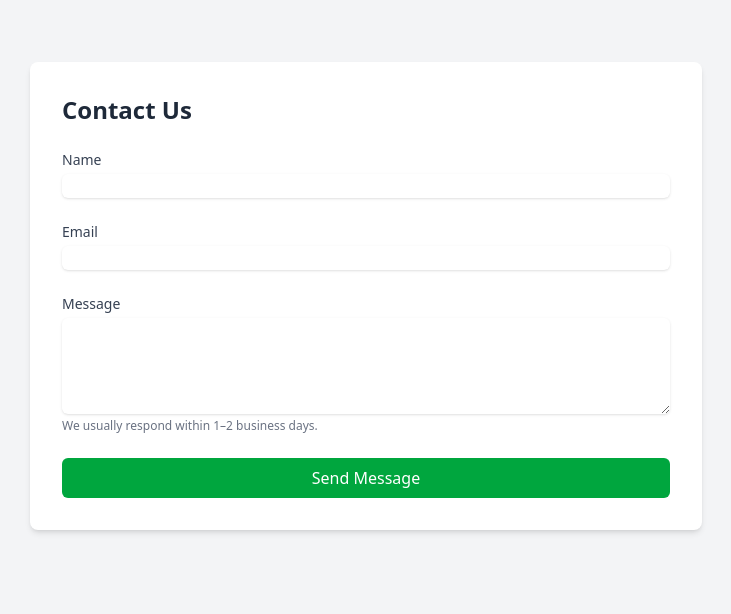
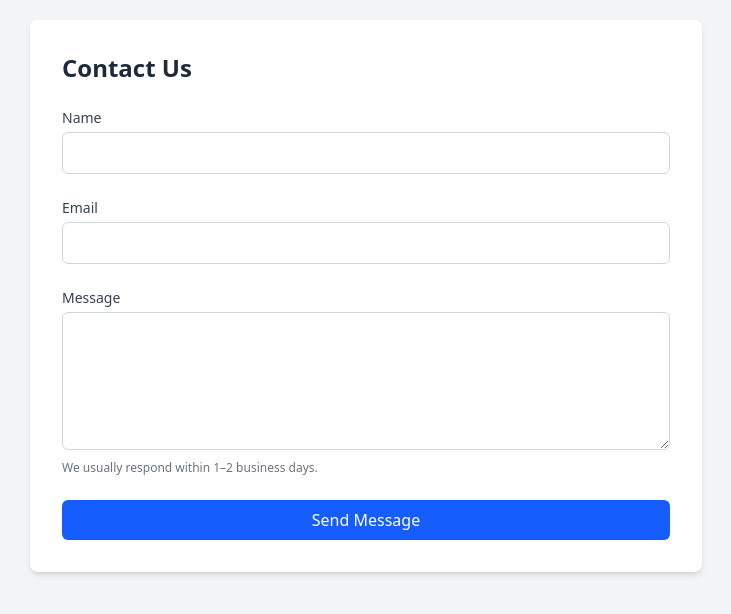
Before and after one commit to ApexAchievers/labsync, a React (Vite) app: page /contact in a window 1280 px wide. Shown: the part 104-718 px from the top of the page, without its empty margins (274-1005 px from the left). Built offline with nearby package versions, Linux system fonts and the light colour scheme; no server answers.

Commit message:
additions

```diff
--- a/src/pages/Contact.jsx
+++ b/src/pages/Contact.jsx
@@ -2,7 +2,7 @@ import React from "react";
 import { useForm, ValidationError } from "@formspree/react";
 
 export default function Contact() {
-  const [state, handleSubmit] = useForm("mwpqknya"); // Formspree ID
+  const [state, handleSubmit] = useForm("mwpqknya");
 
   if (state.succeeded) {
     return (
@@ -17,55 +17,53 @@ export default function Contact() {
   return (
     <section className="min-h-screen flex items-center justify-center bg-gray-100 px-4 py-12">
       <div className="w-full max-w-2xl bg-white shadow-md rounded-lg p-8">
-        <h2 className="text-2xl font-bold text-gray-800 mb-6">Contact Us</h2>
+        <h3 className="text-2xl font-semibold mb-6 text-gray-800">Contact Us</h3>
 
         <form onSubmit={handleSubmit} className="space-y-6">
           {/* Name */}
           <div>
-            <label htmlFor="name" className="block text-sm font-medium text-gray-700">
+            <label htmlFor="name" className="block text-sm font-medium text-gray-700 mb-1">
               Name
             </label>
             <input
-              className="mt-1 block w-full rounded-md border-gray-300 shadow-sm focus:ring-green-500 focus:border-green-500"
               id="name"
               type="text"
               name="name"
               required
+              className="w-full px-4 py-2 border border-gray-300 rounded-md text-gray-800 focus:outline-none focus:ring-2 focus:ring-blue-500 transition"
             />
             <ValidationError prefix="Name" field="name" errors={state.errors} />
           </div>
 
           {/* Email */}
           <div>
-            <label htmlFor="email" className="block text-sm font-medium text-gray-700">
+            <label htmlFor="email" className="block text-sm font-medium text-gray-700 mb-1">
               Email
             </label>
             <input
-              className="mt-1 block w-full rounded-md border-gray-300 shadow-sm focus:ring-green-500 focus:border-green-500"
               id="email"
               type="email"
               name="email"
               required
+              className="w-full px-4 py-2 border border-gray-300 rounded-md text-gray-800 focus:outline-none focus:ring-2 focus:ring-blue-500 transition"
             />
             <ValidationError prefix="Email" field="email" errors={state.errors} />
           </div>
 
           {/* Message */}
           <div>
-            <label htmlFor="message" className="block text-sm font-medium text-gray-700">
+            <label htmlFor="message" className="block text-sm font-medium text-gray-700 mb-1">
               Message
             </label>
             <textarea
-              className="mt-1 block w-full rounded-md border-gray-300 shadow-sm focus:ring-green-500 focus:border-green-500"
               id="message"
               name="message"
-              rows="4"
+              rows="5"
               required
+              className="w-full px-4 py-2 border border-gray-300 rounded-md text-gray-800 focus:outline-none focus:ring-2 focus:ring-blue-500 transition"
             />
             <ValidationError prefix="Message" field="message" errors={state.errors} />
-            <p className="text-xs text-gray-500 mt-1">
-              We usually respond within 1–2 business days.
-            </p>
+            <p className="text-xs text-gray-500 mt-1">We usually respond within 1–2 business days.</p>
           </div>
 
           {/* Submit Button */}
@@ -73,7 +71,7 @@ export default function Contact() {
             <button
               type="submit"
               disabled={state.submitting}
-              className="w-full bg-green-600 text-white py-2 px-4 rounded-md hover:bg-green-700 transition"
+              className="w-full bg-blue-600 text-white py-2 px-4 rounded-md hover:bg-blue-700 transition"
             >
               {state.submitting ? "Sending..." : "Send Message"}
             </button>
--- a/src/pages/ViewAppointment.jsx
+++ b/src/pages/ViewAppointment.jsx
@@ -60,7 +60,7 @@ export default function ViewAppointment() {
               Appointment Date
             </label>
             <input
-              type="date"
+              type=""
               name="date"
               className="w-full border border-gray-300 px-4 py-2 rounded-md focus:ring-2 focus:ring-blue-500 outline-none"
             />
@@ -71,7 +71,7 @@ export default function ViewAppointment() {
               Appointment Time
             </label>
             <input
-              type="time"
+              type=""
               name="time"
               className="w-full border border-gray-300 px-4 py-2 rounded-md focus:ring-2 focus:ring-blue-500 outline-none"
             />
```
